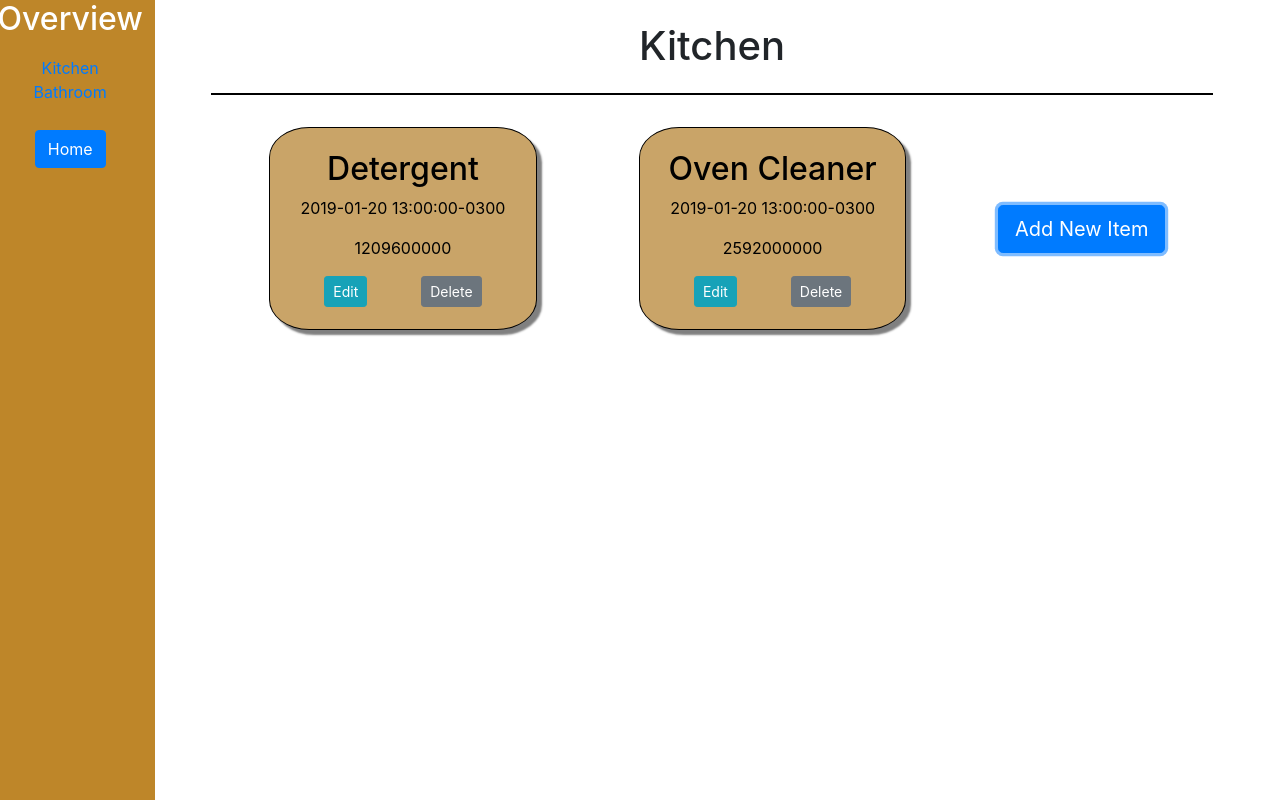
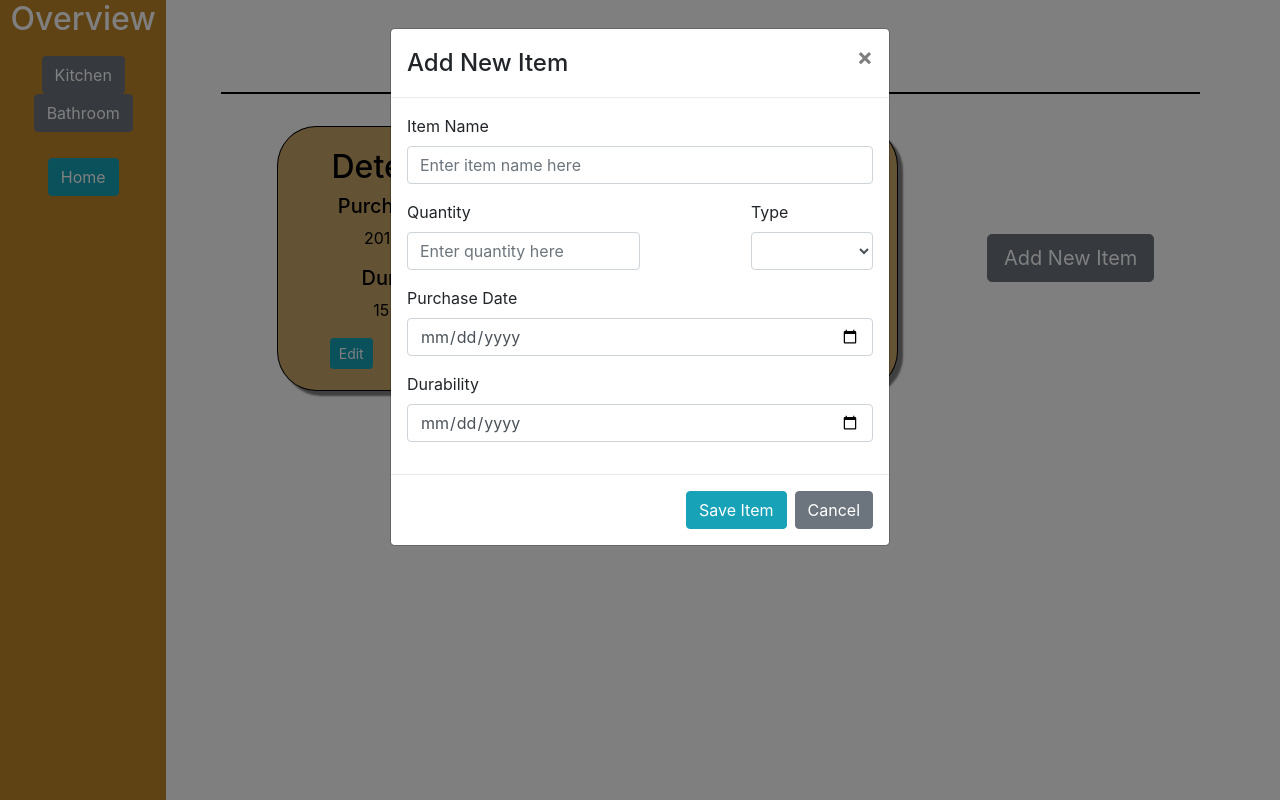
Before and after one commit to njdiazsoler/home_stash, a React (Create React App) app: page /kitchen in a window 1280 px wide. Both pictures are taken after a click on the button "Add New Item". Built offline with nearby package versions, Linux system fonts and the light colour scheme.

Commit message:
finished addItemForm and added some css styles to components

```diff
--- a/src/App.css
+++ b/src/App.css
@@ -1,3 +1,6 @@
 .App {
+  display: flex;
+  flex-flow: wrap;
+  height: 100vh;
   text-align: center;
 }
--- a/src/App.js
+++ b/src/App.js
@@ -1,7 +1,6 @@
 import React, { Component } from 'react';
 import Home from './client/admin/screens/HomeOverview';
 import './App.css';
-import { Row } from 'react-bootstrap';
 import injectStyle from 'react-jss';
 import SideBar from './client/admin/components/SideBar';
 import { Route, Switch } from "react-router-dom";
@@ -13,7 +12,6 @@ class App extends Component {
     const { classes } = this.props
     return (
       <div className="App">
-        <Row>
           <div className={classes.sideBarContainer}>
               <SideBar />
           </div>
@@ -24,7 +22,6 @@ class App extends Component {
               <Route path='/:id' component={handleRoute} />
             </Switch>
           </div>
-        </Row>
       </div>
     );
   }
@@ -36,16 +33,16 @@ const handleRoute = ({ match }) => {
       name: 'kitchen',
       createdById: 1,
       items: [
-        { id: 1, name: 'Detergent', durability: 1209600000, purchaseDate: '2019-01-20 13:00:00-0300' },
-        { id: 2, name: 'Oven Cleaner', durability: 2592000000, purchaseDate: '2019-01-20 13:00:00-0300' },
+        { id: 1, name: 'Detergent', quantity: 2, quantityType: 'units', estimatedDurability: '2019-02-04', purchaseDate: '2019-01-20' },
+        { id: 2, name: 'Oven Cleaner', quantity: 2, quantityType: 'units', estimatedDurability: '2019-02-20', purchaseDate: '2019-01-20' },
       ],
-      creationDate: '2019-01-28 00:00:00-0300'
+      creationDate: '2019-01-28'
     },
     {
       name: 'bathroom',
       createdById: 1,
       items: [],
-      creationDate: '2019-01-28 00:00:00-0300'
+      creationDate: '2019-01-28'
     },
   ]
   if (match.url !== '/') {
@@ -66,6 +63,7 @@ const styles = {
     backgroundColor: 'white',
     display: 'flex',
     width: '85%',
+    height: '100%'
   },
   sideBarContainer: {
     alignItems: 'center',
@@ -73,7 +71,6 @@ const styles = {
     color: 'white',
     display: 'flex',
     flexFlow: 'column',
-    height: '100vh',
     width: '13%'
   },
 }
--- a/src/client/admin/components/SideBar.js
+++ b/src/client/admin/components/SideBar.js
@@ -10,24 +10,27 @@ const SideBar = (props) => {
   const { classes } = props
   return (
     <div>
-        <h2>Overview</h2>
+      <h2>Overview</h2>
       <nav>
         <ul className={classes.navList}>
           <li>
-            <SideBarLink path="/kitchen" text='Kitchen' />
+            <Button variant='secondary'>
+              <SideBarLink path="/kitchen" text='Kitchen' />
+            </Button>
           </li>
           <li>
-            <SideBarLink path="/bathroom" text='Bathroom' />
+            <Button variant='secondary'>
+              <SideBarLink path="/bathroom" text='Bathroom' />
+            </Button>
           </li>
         </ul>
       </nav>
       <Link to='/'>
-        <Button>
+        <Button variant='info'>
           Home
       </Button>
       </Link>
     </div>
-
   )
 }
 
--- a/src/client/admin/components/SideBarLink.js
+++ b/src/client/admin/components/SideBarLink.js
@@ -1,10 +1,20 @@
 import React from 'react';
+import injectStyle from 'react-jss'
 import { Link } from 'react-router-dom';
 
 const SideBarLink = props => {
   return (
-    <Link to={props.path}>{props.text}</Link>
+    <Link className={props.classes.noFormat} to={props.path}>{props.text}</Link>
   )
 }
 
-export default SideBarLink;
+const styles = {
+  noFormat: {
+    textDecoration: 'none!important',
+    color: 'white',
+  },'&:hover': {
+    color: 'white!important',
+  },
+}
+
+export default injectStyle(styles)(SideBarLink);
--- a/src/client/admin/components/StashOverview.js
+++ b/src/client/admin/components/StashOverview.js
@@ -1,19 +1,79 @@
 import React, { Component } from 'react';
 import Title from '../components/Title';
 import injectStyle from 'react-jss';
-import { Button, ListGroup, Modal } from 'react-bootstrap';
+import { Button, Form, ListGroup, Modal } from 'react-bootstrap';
 
 class StashOverview extends Component {
   constructor(props) {
     super(props)
     this.state = {
-      showNewItemModal: false
+      formFields: {
+        name: '',
+        quantityAmount: '',
+        quantityType: '',
+        purchaseDate: '',
+        estimatedDurability: '',
+      },
+      showNewItemModal: false,
+
     };
+  }
+
+  cancelForm = () => {
+    const formFields = { name: '', quantity: '', purchaseDate: '', estimatedDurability: ''};
+    this.setState({ showNewItemModal: !this.state.showNewItemModal, formFields: formFields });
+  }
+
+  handleChange = (e) => {
+    const formFields = this.state.formFields;
+    formFields[e.target.id] = e.target.value;
+    console.log(e.target.id, e.target.value)
+    this.setState({ formFields: formFields });
   }
 
   addNewItemModal = () => {
     return (
       <Modal show={this.state.showNewItemModal} onHide={() => this.setState({ showNewItemModal: false })}>
+        <Modal.Header closeButton>
+          <Modal.Title>Add New Item</Modal.Title>
+        </Modal.Header>
+        <Modal.Body>
+          <Form>
+            <Form.Group controlId='name'>
+              <Form.Label>Item Name</Form.Label>
+              <Form.Control type='text' placeholder='Enter item name here' value={this.state.formFields.name} onChange={this.handleChange} />
+            </Form.Group>
+            <Form.Row className={this.props.classes.quantityRow}>
+              <Form.Group className={this.props.classes.quantityField} controlId='quantityAmount'>
+                <Form.Label>Quantity</Form.Label>
+                <Form.Control  type='number' min='1' placeholder='Enter quantity here' value={this.state.formFields.quantity} onChange={this.handleChange} />
+              </Form.Group>
+              <Form.Group controlId='quantityType'>
+                <Form.Label>Type</Form.Label>
+                <Form.Control as='select' value={this.state.formFields.quantityType} onChange={this.handleChange}>
+                <option value=''></option>
+                <option value='units'>Units</option>
+                <option value='kg'>Kilograms</option>
+                <option value='lb'>Pounds</option>
+                </Form.Control>
+              </Form.Group>
+            </Form.Row>
+            <Form.Group controlId='purchaseDate'>
+              <Form.Label>Purchase Date</Form.Label>
+              <Form.Control type='date' value={this.state.formFields.purchaseDate} onChange={this.handleChange}>
+              </Form.Control>
+            </Form.Group>
+            <Form.Group controlId='estimatedDurability'>
+              <Form.Label>Durability</Form.Label>
+              <Form.Control type='date' min={this.state.formFields.estimatedDurability} value={this.state.formFields.estimatedDurability} onChange={this.handleChange}>
+              </Form.Control>
+            </Form.Group>
+          </Form>
+        </Modal.Body>
+        <Modal.Footer>
+          <Button variant='info'>Save Item</Button>
+          <Button variant='secondary' onClick={this.cancelForm}>Cancel</Button>
+        </Modal.Footer>
       </Modal>
     )
   }
@@ -29,8 +89,10 @@ class StashOverview extends Component {
             return <ListGroup className={classes.listItem} key={item.id}>
               {/* <ListGroup.Item> */}
               <h2>{item.name}</h2>
+              <h5>Purchase Date</h5>
               <p>{item.purchaseDate}</p>
-              <p>{item.durability}</p>
+              <h5>Durability</h5>
+              <p>{calculateDurability(item.purchaseDate, item.estimatedDurability)} day(s)</p>
               <div className={classes.buttonGroup}>
                 <Button size='sm' variant='info'>Edit</Button>
                 <Button size='sm' variant='secondary'>Delete</Button>
@@ -38,11 +100,17 @@ class StashOverview extends Component {
               {/* </ListGroup.Item> */}
             </ListGroup>
           })}
-          <Button className={classes.addNewButton} size='lg' variant='primary'>Add New Item</Button>
+          <Button className={classes.addNewButton} size='lg' variant='secondary' onClick={() => this.setState({ showNewItemModal: true })}>Add New Item</Button>
         </div>
       </div>
     )
   }
+}
+
+const calculateDurability = (pd, d) => {
+  let start = new Date(pd);
+  let end = new Date(d);
+  return (end - start) / 86400000;
 }
 
 const styles = {
@@ -76,6 +144,16 @@ const styles = {
     position: 'relative',
     width: '100%',
   },
+  quantityField: {
+    width: '50%',
+  },
+  quantityRow: {
+    display: 'flex',
+    flexFlow: 'row',
+    justifyContent: 'space-between',
+    marginLeft: '0',
+    marginRight: '0',
+  },
 }
 
 export default injectStyle(styles)(StashOverview);
```
